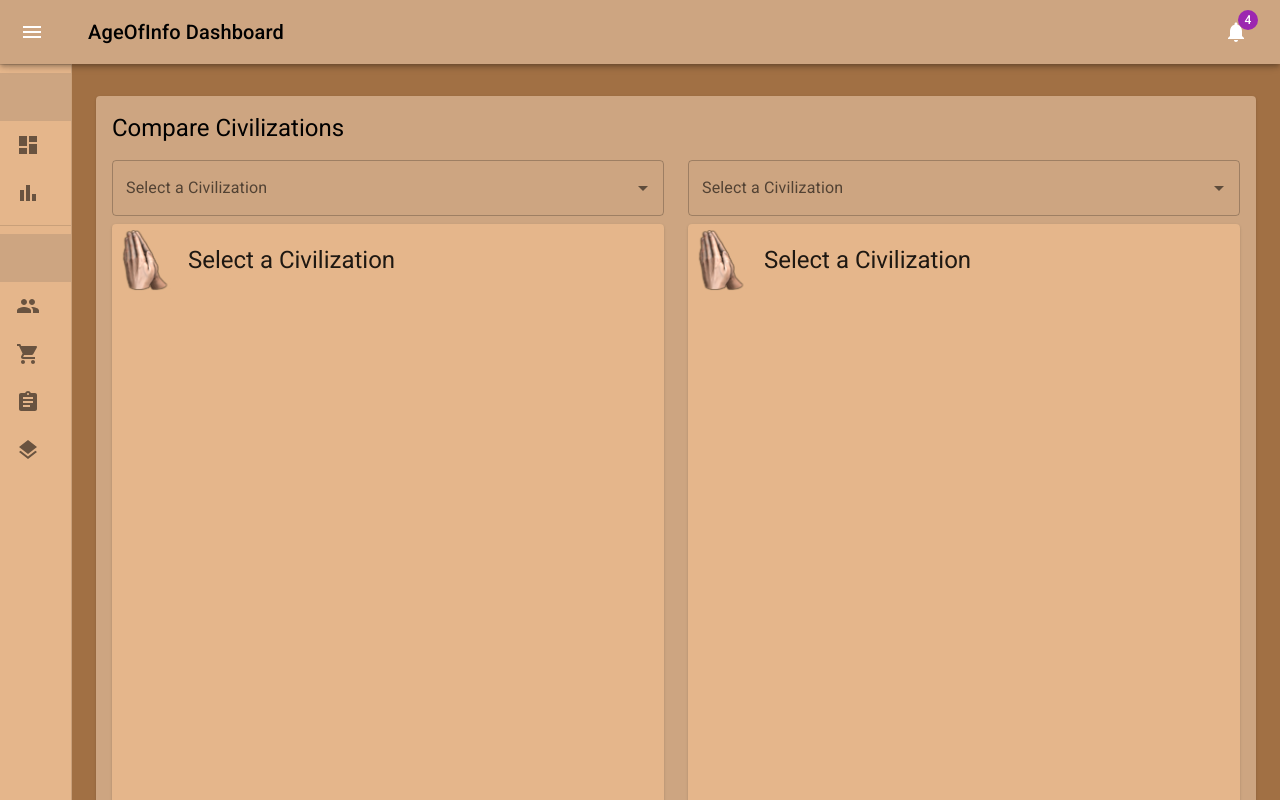
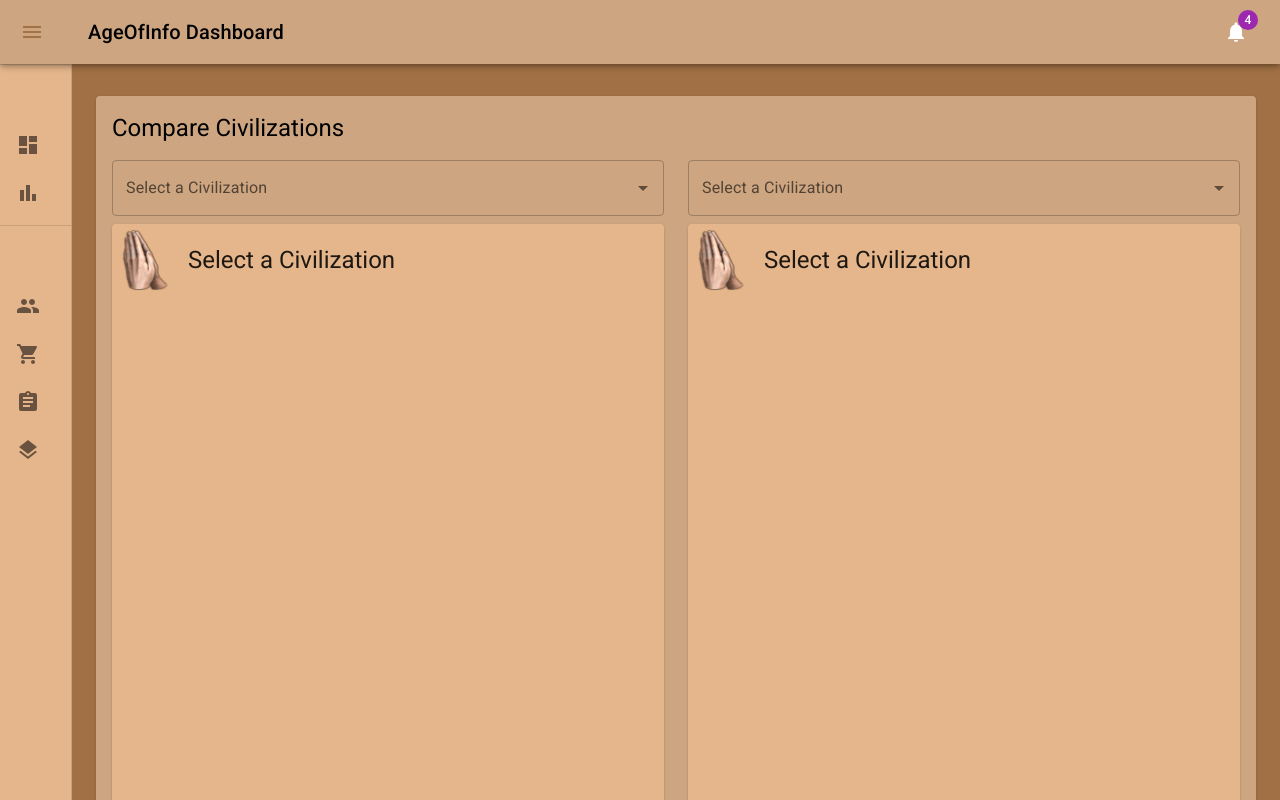
Before and after one commit to edman3d/ageofinfo-gcp, a React (Create React App) app: page / in a window 1280 px wide. Both pictures are taken after a click on the button 211 px from the left and 32 px from the top of the page. Built offline with nearby package versions, Linux system fonts and the light colour scheme.

Commit message:
drawer shit

```diff
--- a/src/components/DashBoard.tsx
+++ b/src/components/DashBoard.tsx
@@ -73,7 +73,7 @@ function DashboardContent() {
                         ...(open && { display: "none" }),
                       }}
                     >
-                      <MenuIcon />
+                      <MenuIcon sx={{ color: DARK_TAN_COLOR }} />
                     </IconButton>
                     <Typography component="h1" variant="h6" color="black" noWrap sx={{ flexGrow: 1 }}>
                       AgeOfInfo Dashboard
--- a/src/components/listItems.tsx
+++ b/src/components/listItems.tsx
@@ -13,7 +13,7 @@ import { LIGHT_TAN_COLOR, MEDIUM_TAN_COLOR, DARK_TAN_COLOR } from "../constants/
 
 export const mainListItems = (
   <React.Fragment>
-    <ListSubheader component="div" inset sx={{ backgroundColor: MEDIUM_TAN_COLOR }}>
+    <ListSubheader component="div" inset sx={{ backgroundColor: LIGHT_TAN_COLOR }}>
       Tools
     </ListSubheader>
     <ListItemButton>
@@ -33,7 +33,7 @@ export const mainListItems = (
 
 export const secondaryListItems = (
   <React.Fragment>
-    <ListSubheader component="div" inset sx={{ backgroundColor: MEDIUM_TAN_COLOR }}>
+    <ListSubheader component="div" inset sx={{ backgroundColor: LIGHT_TAN_COLOR }}>
       Data Tables
     </ListSubheader>
     <ListItemButton>
```
